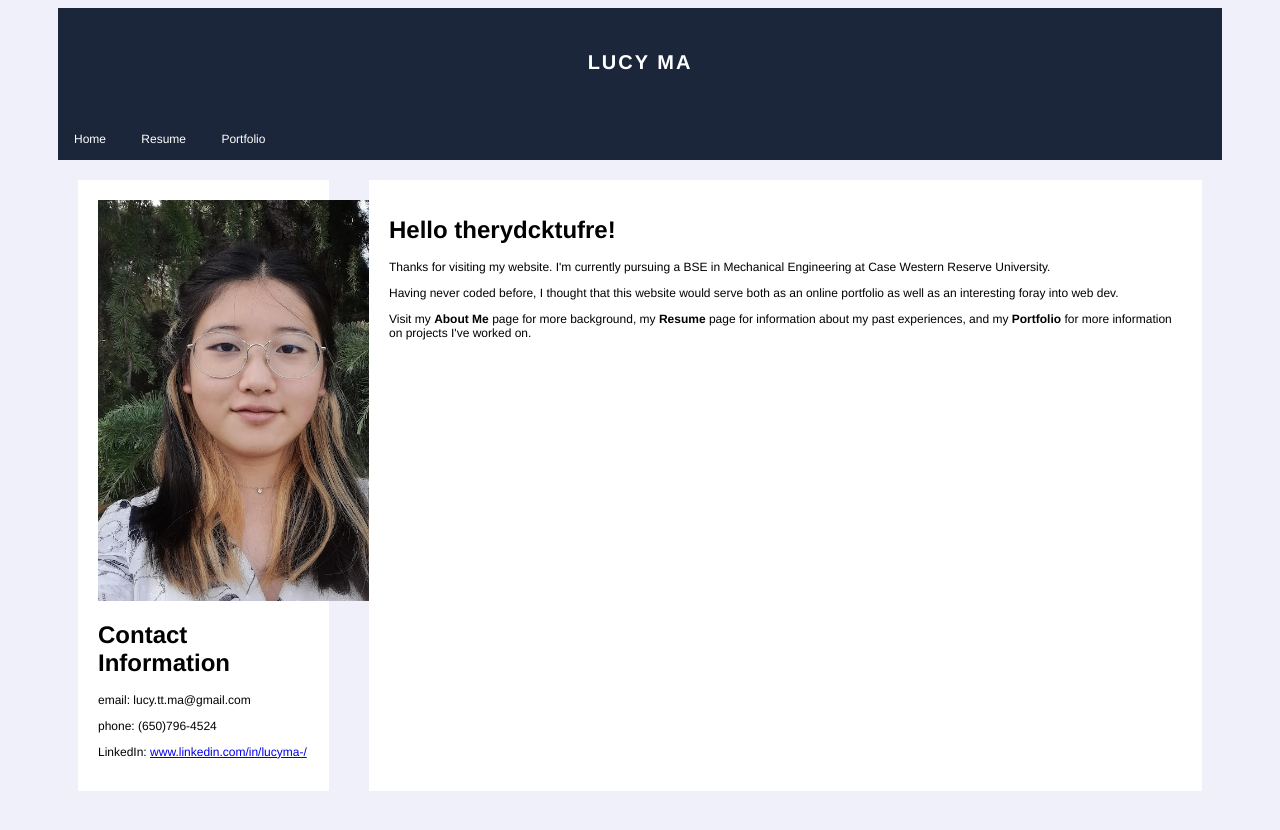
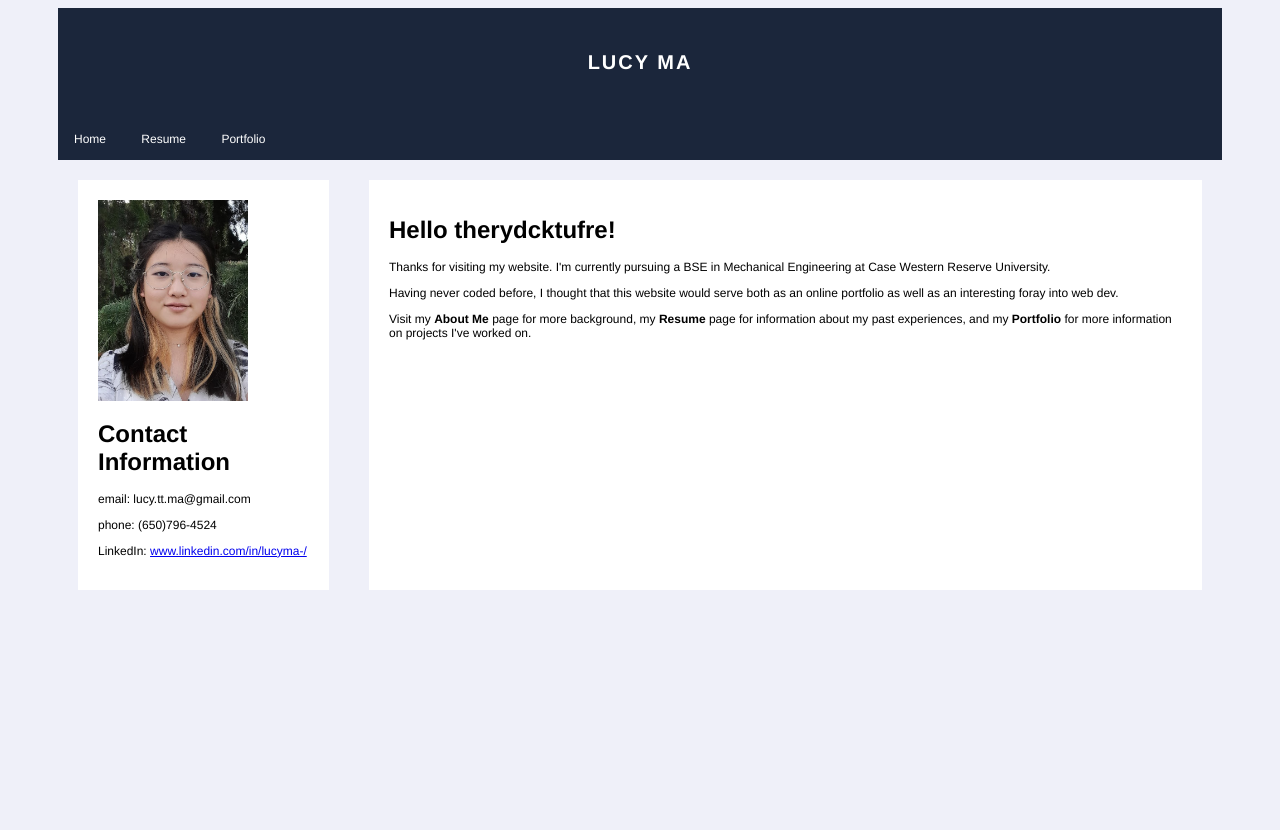
Before and after one commit to lucyttma/lucyttma.github.io, a Jekyll site: the page built from index.html, in a window 1280 px wide. Shown: the top 830 px of the page. Built offline with Jekyll 4.4.1, drawn with Linux system fonts in a browser that asks for light colours.

Commit message:
Update index.html

```diff
--- a/index.html
+++ b/index.html
@@ -4,7 +4,7 @@ title: Home
 ---
 <div>
   <div class="div-hcard">
-    <img src="/assets/images/id pic.jpg" alt="Photograph" width="300px" height="auto" margin=10px>
+    <img src="/assets/images/id pic.jpg" alt="Photograph" width="150px" height="auto" margin=10px vertical-align: middle>
 
     <h1> Contact Information </h1>
     <p> email:  lucy.tt.ma@gmail.com </p>
```
